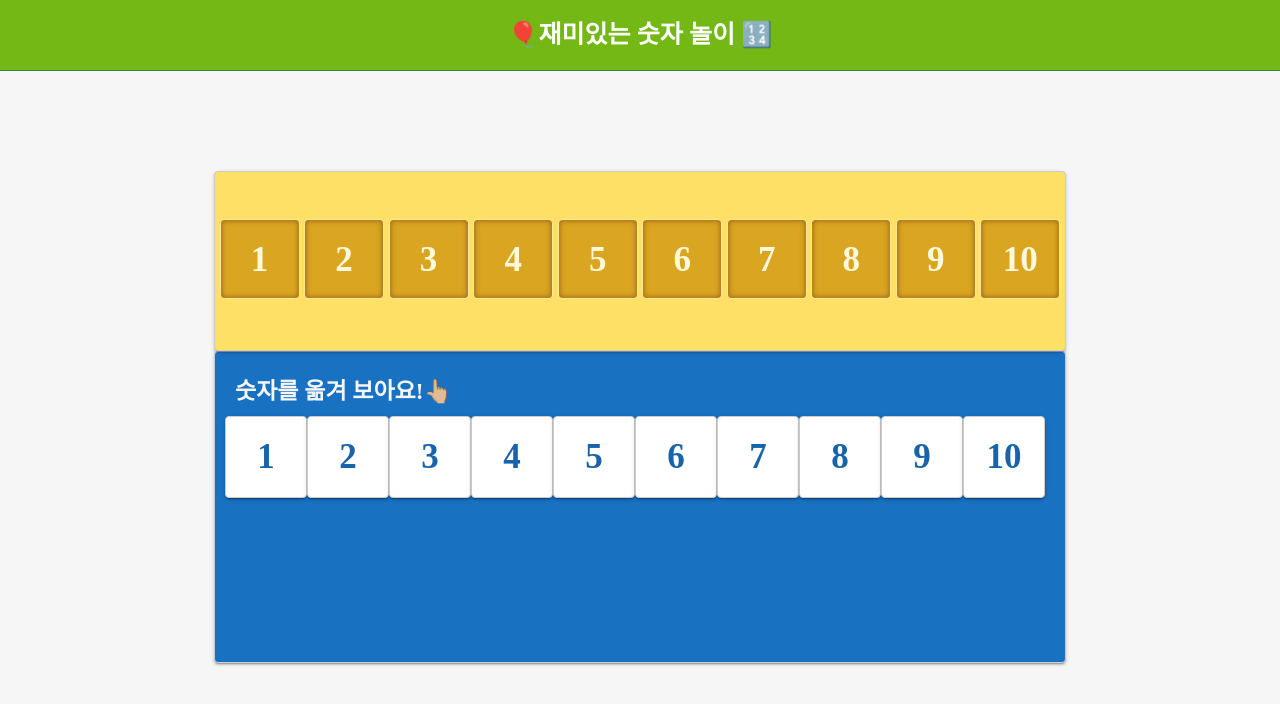
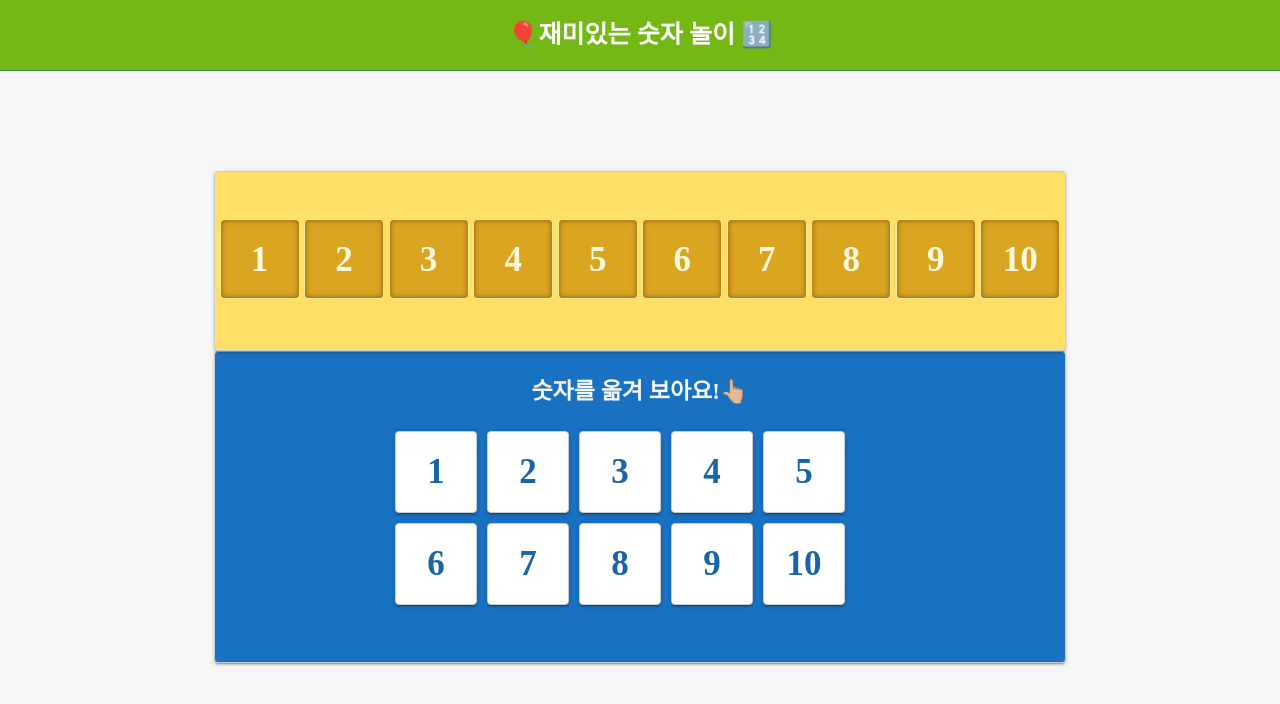
Before and after one commit to livelikeabel/kids-math, an Angular app: page / in a window 1280 px wide. Shown: the top 704 px of the page. Built offline with nearby package versions, Linux system fonts and the light colour scheme.

Commit message:
:lipstick: 스타일 수정

```diff
--- a/src/app/card-board/card-board.component.html
+++ b/src/app/card-board/card-board.component.html
@@ -1,6 +1,7 @@
 <section class="card-board">
   <h3>숫자를 옮겨 보아요!👆🏼</h3>
   <div
+    class="card-board-inner"
     cdkDropList
     [cdkDropListData]="numberList"
     (cdkDropListDropped)="drop($event)"
--- a/src/app/card-board/card-board.component.scss
+++ b/src/app/card-board/card-board.component.scss
@@ -11,9 +11,15 @@
   box-shadow: 0 3px 1px -2px rgba(0, 0, 0, 0.2), 0 2px 2px 0 rgba(0, 0, 0, 0.14),
     0 1px 5px 0 rgba(0, 0, 0, 0.12);
 
+  &-inner {
+    margin: 0 auto;
+    width: 500px;
+  }
+
   h3 {
     font-size: 23px;
-    margin: 10px;
+    margin: 10px 0 20px;
+    text-align: center;
     color: #f6f6f6;
   }
 }
@@ -21,6 +27,7 @@
 .card {
   width: 80px;
   height: 80px;
+  margin: 5px;
   border: solid 1px #ccc;
   color: #1864ab;
   font-size: 35px;
```
